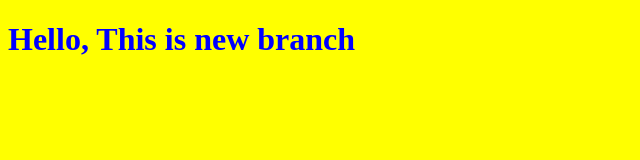
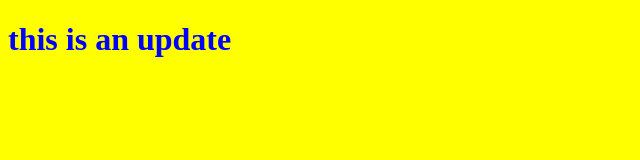
Before and after one commit to OmarHesham11/myproject, a plain HTML site: page index.html in a window 1280 px wide. Shown: the whole page, without its empty margins (0-640 px from the left). Drawn offline with Linux system fonts and the light colour scheme.

Commit message:
edit the html file

```diff
--- a/index.html
+++ b/index.html
@@ -8,7 +8,7 @@
     <link rel="stylesheet" href="style.css">
 </head>
 <body>
-    <h1>Hello, This is new branch</h1>
+    <h1>this is an update</h1>
 
 
     <script src="app.js"></script>
```
